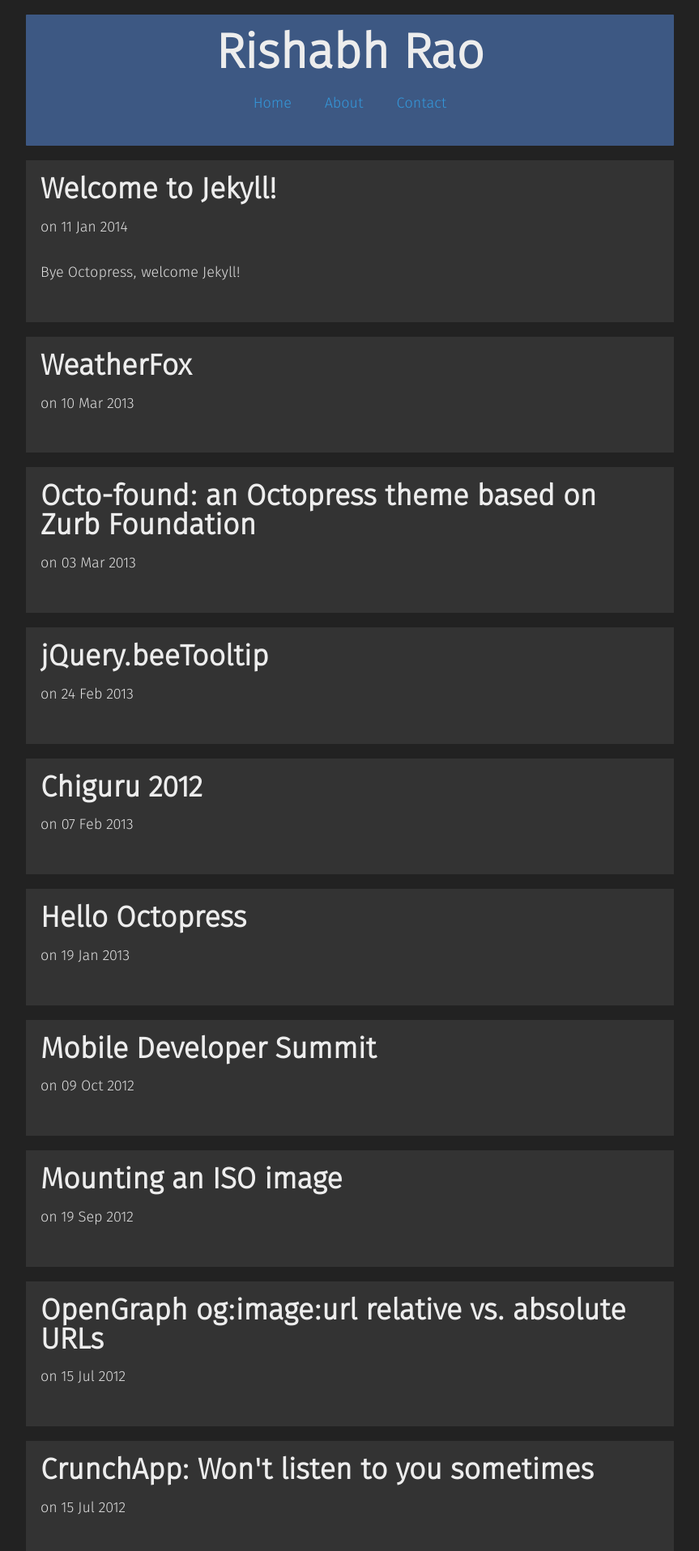
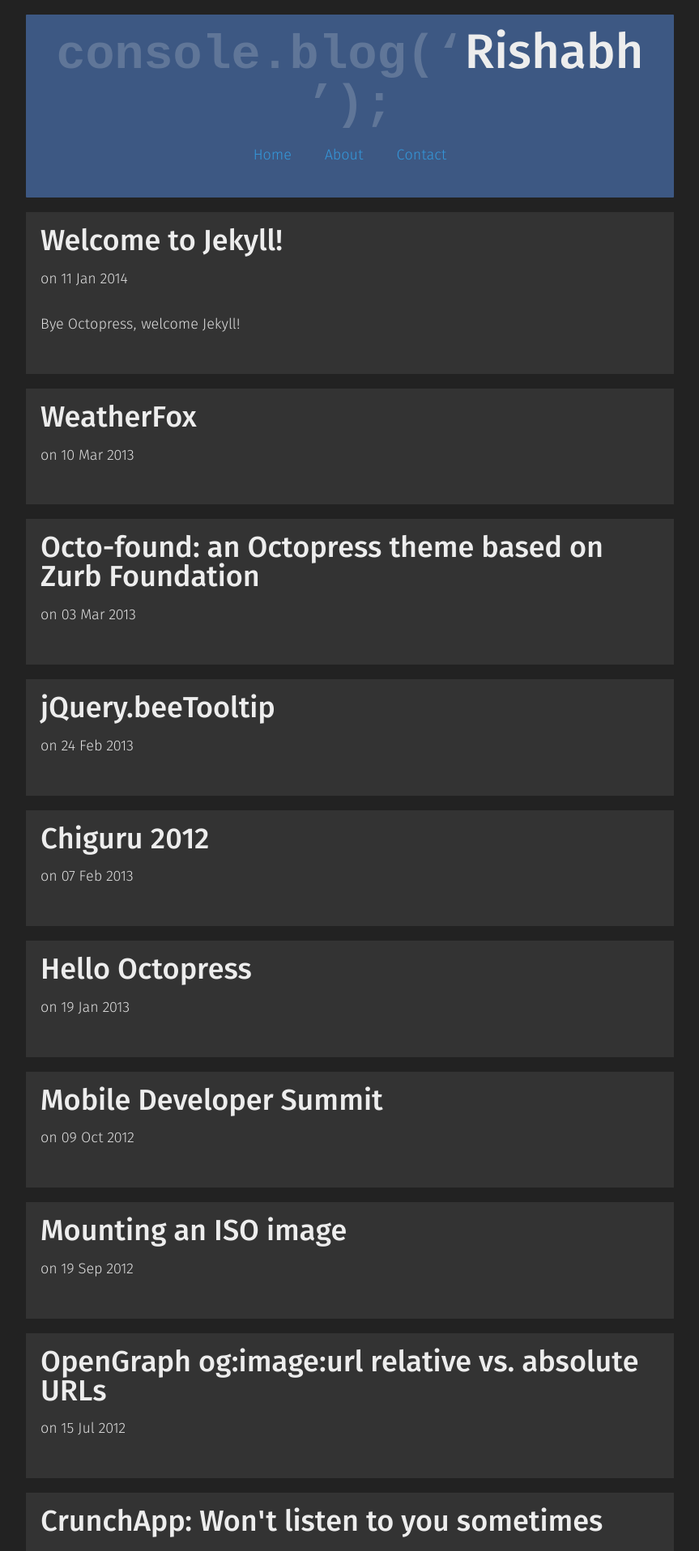
Before and after one commit to rishabh-ink/rishabhsrao.github.io, a Jekyll site: the page built from index.html, in a window 1280 px wide. Shown: the top 1916 px of the page at 81% size, without its empty margins (208-1071 px from the left). Built offline with Jekyll 4.4.1, drawn with Linux system fonts in a browser that asks for light colours; Markdown is read by kramdown in place of the engine named in the settings.

```diff
--- a/_config.yml
+++ b/_config.yml
@@ -1,4 +1,4 @@
-title: Rishabh Rao
+title: Rishabh
 description: Hi there! I&rsquo;m Rishabh, a front-end web developer from Bangalore, India. When I&rsquo;m away from my laptop, I like to enjoy the simple things in life &mdash; a stroll in the park, reading a book or looking at the night sky.
 author: Rishabh Rao
 url: http://rishabhsrao.github.io
--- a/_includes/header.html
+++ b/_includes/header.html
@@ -1,7 +1,7 @@
 <header class="banner">
   <div class="banner__title">
     <h1 class="title__heading">
-      <a class="title__link" href="/">{{ site.title }}</a>
+      <a class="title__link" href="/"><code>console.blog(&lsquo;</code>{{ site.title }}<code>&rsquo;);</code></a>
     </h1>
   </div> <!-- /.banner__title -->
 
--- a/css/main.css
+++ b/css/main.css
@@ -818,7 +818,7 @@ p + .drop-cap {
  * Helpers
  */
 @font-face {
-  font-family: 'fira_sans_otlight';
+  font-family: 'Fira Sans';
   src: url("../font/firasansot-light-webfont.eot");
   src: url("../font/firasansot-light-webfont.eot?#iefix") format("embedded-opentype"), url("../font/firasansot-light-webfont.woff") format("woff"), url("../font/firasansot-light-webfont.ttf") format("truetype"), url("../font/firasansot-light-webfont.svg#fira_sans_otlight") format("svg");
   font-weight: normal;
@@ -826,7 +826,7 @@ p + .drop-cap {
 }
 
 @font-face {
-  font-family: 'fira_sans_otmedium';
+  font-family: 'Fira Sans';
   src: url("../font/firasansot-medium-webfont.eot");
   src: url("../font/firasansot-medium-webfont.eot?#iefix") format("embedded-opentype"), url("../font/firasansot-medium-webfont.woff") format("woff"), url("../font/firasansot-medium-webfont.ttf") format("truetype"), url("../font/firasansot-medium-webfont.svg#fira_sans_otmedium") format("svg");
   font-weight: bold;
@@ -834,7 +834,7 @@ p + .drop-cap {
 }
 
 @font-face {
-  font-family: 'fira_sans_otlight_italic';
+  font-family: 'Fira Sans';
   src: url("../font/firasansot-lightitalic-webfont.eot");
   src: url("../font/firasansot-lightitalic-webfont.eot?#iefix") format("embedded-opentype"), url("../font/firasansot-lightitalic-webfont.woff") format("woff"), url("../font/firasansot-lightitalic-webfont.ttf") format("truetype"), url("../font/firasansot-lightitalic-webfont.svg#fira_sans_otlight_italic") format("svg");
   font-weight: normal;
@@ -842,7 +842,7 @@ p + .drop-cap {
 }
 
 @font-face {
-  font-family: 'fira_sans_otmedium_italic';
+  font-family: 'Fira Sans';
   src: url("../font/firasansot-mediumitalic-webfont.eot");
   src: url("../font/firasansot-mediumitalic-webfont.eot?#iefix") format("embedded-opentype"), url("../font/firasansot-mediumitalic-webfont.woff") format("woff"), url("../font/firasansot-mediumitalic-webfont.ttf") format("truetype"), url("../font/firasansot-mediumitalic-webfont.svg#fira_sans_otmedium_italic") format("svg");
   font-weight: bold;
@@ -872,7 +872,7 @@ p + .drop-cap {
 body {
   background-color: #222222;
   color: #dedede;
-  font-family: fira_sans_otlight, sans-serif;
+  font-family: "Fira Sans", sans-serif;
 }
 
 /* line 1, ui/_link.scss */
@@ -934,21 +934,26 @@ a:active {
   color: inherit;
 }
 
-/* line 23, ui/_banner.scss */
+/* line 21, ui/_banner.scss */
+.title__heading code {
+  opacity: .2;
+}
+
+/* line 27, ui/_banner.scss */
 .title__heading,
 .nav__menu,
 .profile {
   text-align: center;
 }
 
-/* line 27, ui/_banner.scss */
+/* line 31, ui/_banner.scss */
 .menu__item {
   display: inline;
   margin-left: 1rem;
   margin-right: 1rem;
 }
 
-/* line 33, ui/_banner.scss */
+/* line 37, ui/_banner.scss */
 .profile__picture {
   background-image: url("../apple-touch-icon-precomposed.png");
   background-repeat: no-repeat;
@@ -962,8 +967,13 @@ a:active {
   border-radius: 76px;
 }
 
+/* line 46, ui/_banner.scss */
+.profile__description {
+  font-style: italic;
+}
+
 /*ul*/
-/* line 47, ui/_banner.scss */
+/* line 55, ui/_banner.scss */
 .social__menu__item a {
   width: 2rem;
   height: 2rem;
@@ -975,17 +985,17 @@ a:active {
   text-align: left;
 }
 
-/* line 56, ui/_banner.scss */
+/* line 64, ui/_banner.scss */
 .social__menu__item--twitter a {
   background-image: url(../img/social-media/twitter.svg);
 }
 
-/* line 60, ui/_banner.scss */
+/* line 68, ui/_banner.scss */
 .social__menu__item--github a {
   background-image: url(../img/social-media/github.svg);
 }
 
-/* line 64, ui/_banner.scss */
+/* line 72, ui/_banner.scss */
 .social__menu__item--facebook a {
   background-image: url(../img/social-media/facebook.svg);
 }
--- a/css/ui/_body.scss
+++ b/css/ui/_body.scss
@@ -1,5 +1,5 @@
 body {
   background-color: $base-bg-color;
   color: $base-text-color;
-  font-family: fira_sans_otlight, sans-serif;
+  font-family: "Fira Sans", sans-serif;
 }
```
Also changed, not shown: css/helper/_font-fira-sans.scss (+4 -4 lines), css/ui/_banner.scss (+8 -0 lines).
